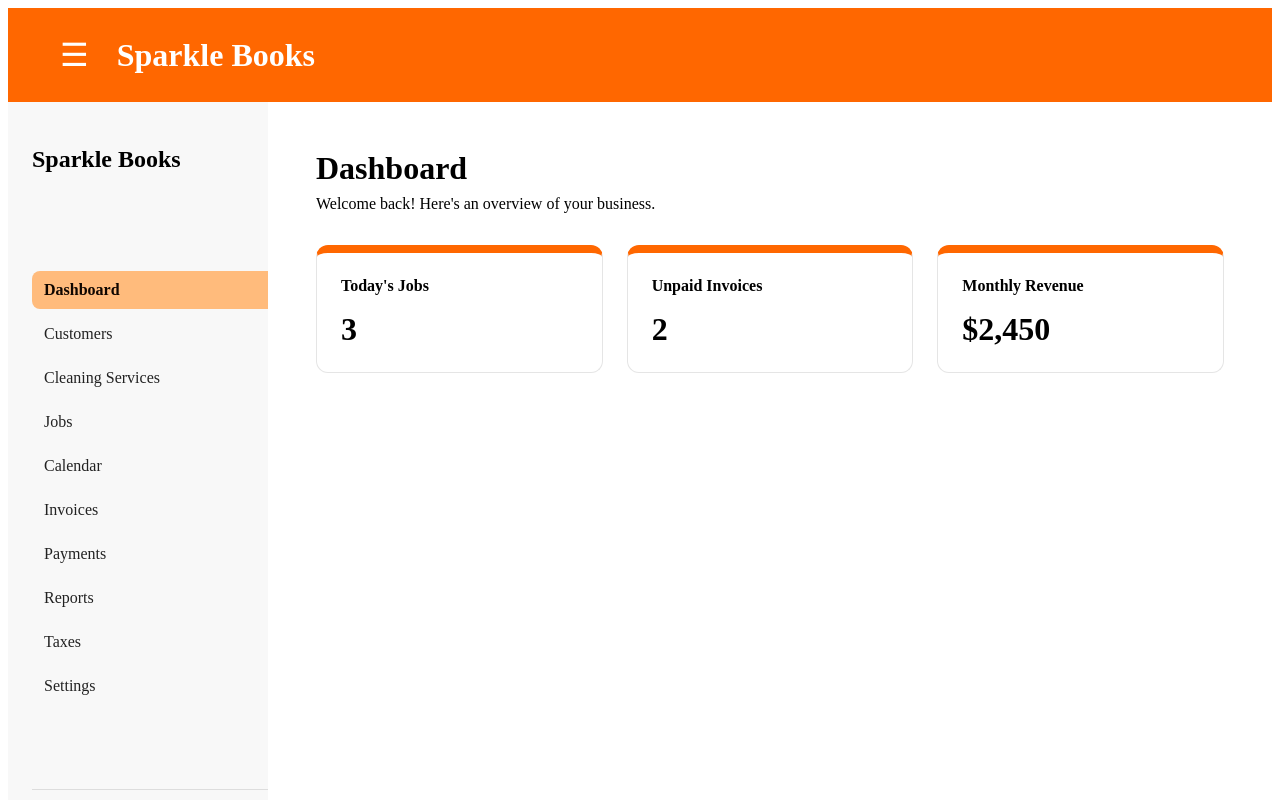
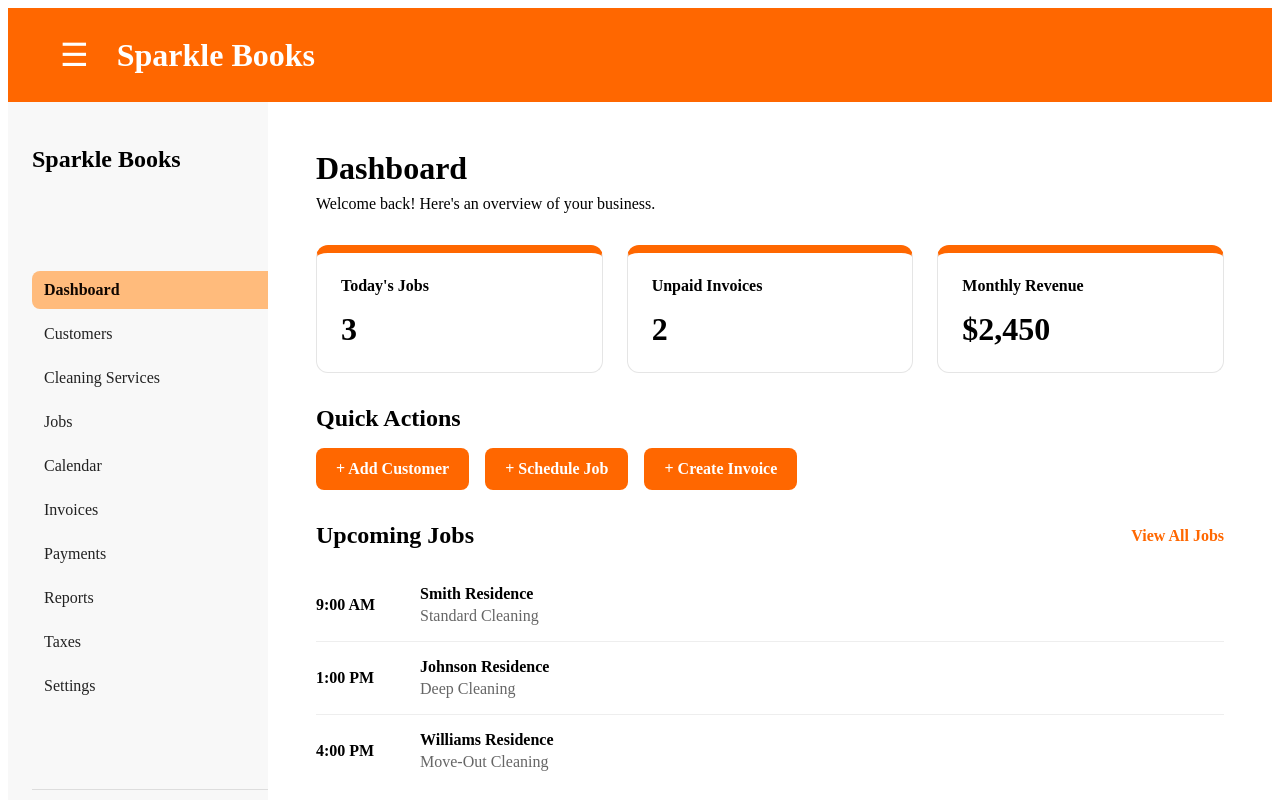
Before and after one commit to Carl32623/Sparkle_Books, an Angular app: page /dashboard in a window 1280 px wide. Shown: the top 800 px of the page. Built offline with nearby package versions, Linux system fonts and the light colour scheme.

Commit message:
added quick actions and upcoming jobs sections to dashboard

```diff
--- a/angular.json
+++ b/angular.json
@@ -2,7 +2,8 @@
   "$schema": "./node_modules/@angular/cli/lib/config/schema.json",
   "version": 1,
   "cli": {
-    "packageManager": "npm"
+    "packageManager": "npm",
+    "analytics": "a25e4115-8ce0-490e-ba37-dfed39219a85"
   },
   "newProjectRoot": "projects",
   "projects": {
--- a/src/app/pages/dashboard/dashboard.html
+++ b/src/app/pages/dashboard/dashboard.html
@@ -1,12 +1,13 @@
 <div class="dashboard-page">
 
+    <!-- Dashboard Header Section -->
     <section class="dashboard-header">
         <h1>Dashboard</h1>
         <p>Welcome back! Here's an overview of your business.</p>
     </section>
 
+    <!-- Summary Cards Section -->
     <section class="summary-cards">
-
         <div class="summary-card">
             <h3>Today's Jobs</h3>
             <p class="summary-number">3</p>
@@ -21,6 +22,59 @@
             <h3>Monthly Revenue</h3>
             <p class="summary-number">$2,450</p>
         </div>
+    </section>
 
+    <!-- Quick Actions Section -->
+    <section class="quick-actions">
+        <h2>Quick Actions</h2>
+
+        <div class="action-buttons">
+            <a routerLink="/customers" class="action-button">
+                + Add Customer
+            </a>
+
+            <a routerLink="/jobs" class="action-button">
+                + Schedule Job
+            </a>
+
+            <a routerLink="/invoices" class="action-button">
+                + Create Invoice
+            </a>
+        </div>
     </section>
+
+    <!-- Upcoming Jobs Section -->
+    <section class="upcoming jobs">
+        <div class="section-header">
+            <h2>Upcoming Jobs </h2>
+            <a routerLink="/jobs">View All Jobs</a>
+        </div>
+
+        <div class="job-list">
+            <div class="job-row">
+                <div class="job-time">9:00 AM</div>
+                <div class="job-details">
+                    <h3>Smith Residence</h3>
+                    <p>Standard Cleaning</p>
+                </div>
+            </div>
+
+            <div class="job-row">
+                <div class="job-time">1:00 PM</div>
+                <div class="job-details">
+                    <h3>Johnson Residence</h3>
+                    <p>Deep Cleaning</p>
+                </div>
+            </div>
+
+            <div class="job-row">
+                <div class="job-time">4:00 PM</div>
+                <div class="job-details">
+                    <h3>Williams Residence</h3>
+                    <p>Move-Out Cleaning</p>
+                </div>
+            </div>
+        </div>
+    </section>
+
 </div>
--- a/src/app/pages/dashboard/dashboard.scss
+++ b/src/app/pages/dashboard/dashboard.scss
@@ -1,7 +1,9 @@
+
+// Dashboard Page Styles
 .dashboard-page {
     padding: 24px;
 }
-
+// Dashboard Header Styles
 .dashboard-header {
     margin-bottom: 32px;
 
@@ -15,13 +17,19 @@
         font-size: 16px;
     }
 }
-
+// Summary Cards Styles
 .summary-cards {
     display: grid;
     grid-template-columns: repeat(3, 1fr);
     gap: 24px;
 }
-
+// Responsive Styles for Smaller Screens
+@media (max-width: 900px) {
+    .summary-cards {
+        grid-template-columns: 1fr;
+    }
+}
+// Individual Summary Card Styles
 .summary-card {
     padding: 24px;
     background-color: #ffffff;
@@ -34,9 +42,93 @@
         font-size: 16px;
     }
 }
-
+// Summary Number Styles
 .summary-number {
     margin: 0;
     font-size: 32px;
     font-weight: 700;
 }
+// Upcoming Jobs Section Styles
+.upcoming-jobs {
+    margin-top: 32px;
+    padding: 24px;
+    background-color: #ffffff;
+    border: 1px solid #e5e5e5;
+    border-radius: 12px;
+}
+// Section Header Styles
+.section-header {
+    display: flex;
+    justify-content: space-between;
+    align-items: center;
+    margin-bottom: 20px;
+
+    h2 {
+        margin: 0;
+    }
+
+    a {
+        color: #ff6700;
+        text-decoration: none;
+        font-weight: 600;
+    }
+}
+// Job Row Styles
+.job-row {
+    display: flex;
+    align-items: center;
+    gap: 24px;
+    padding: 16px 0;
+    border-bottom: 1px solid #eeeeee;
+}
+// Remove border from the last job row
+.job-row:last-child {
+    border-bottom: none;
+}
+// Job Time Styles
+.job-time {
+    min-width: 80px;
+    font-weight: 700;
+}
+// Job Details Styles
+.job-details {
+    h3 {
+        margin: 0 0 4px;
+        font-size: 16px;
+    }
+
+    p {
+        margin: 0;
+        color: #666666;
+    }
+}
+// Quick Actions Section Styles
+.quick-actions {
+    margin-top: 32px;
+    margin-bottom:32px;
+
+    h2 {
+        margin: 0 0 16px;
+    }
+}
+// Action Buttons Styles
+.action-buttons {
+    display: flex;
+    gap: 16px;
+    flex-wrap: wrap;
+}
+// Individual Action Button Styles
+.action-button {
+    padding: 12px 20px;
+    background-color: #ff6700;
+    color: #ffffff;
+    border-radius: 8px;
+    text-decoration: none;
+    font-weight: 600;
+    transition: background-color 0.2s ease;
+
+    // Hover effect for action buttons
+    &:hover {
+        background-color: #e65c00;
+    }
+}
```
Also changed, not shown: 1 other file (tests, documents, lock files or other folders).
